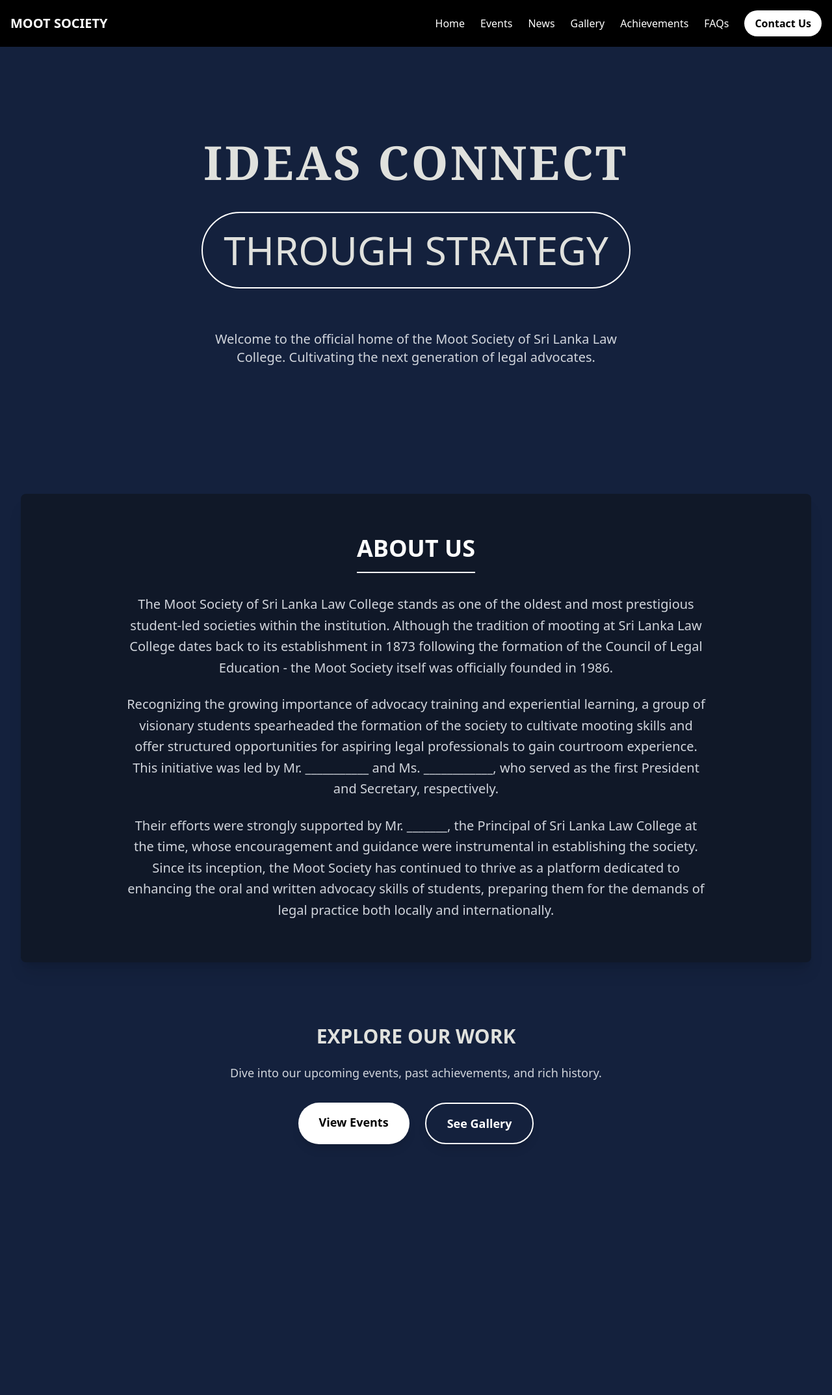
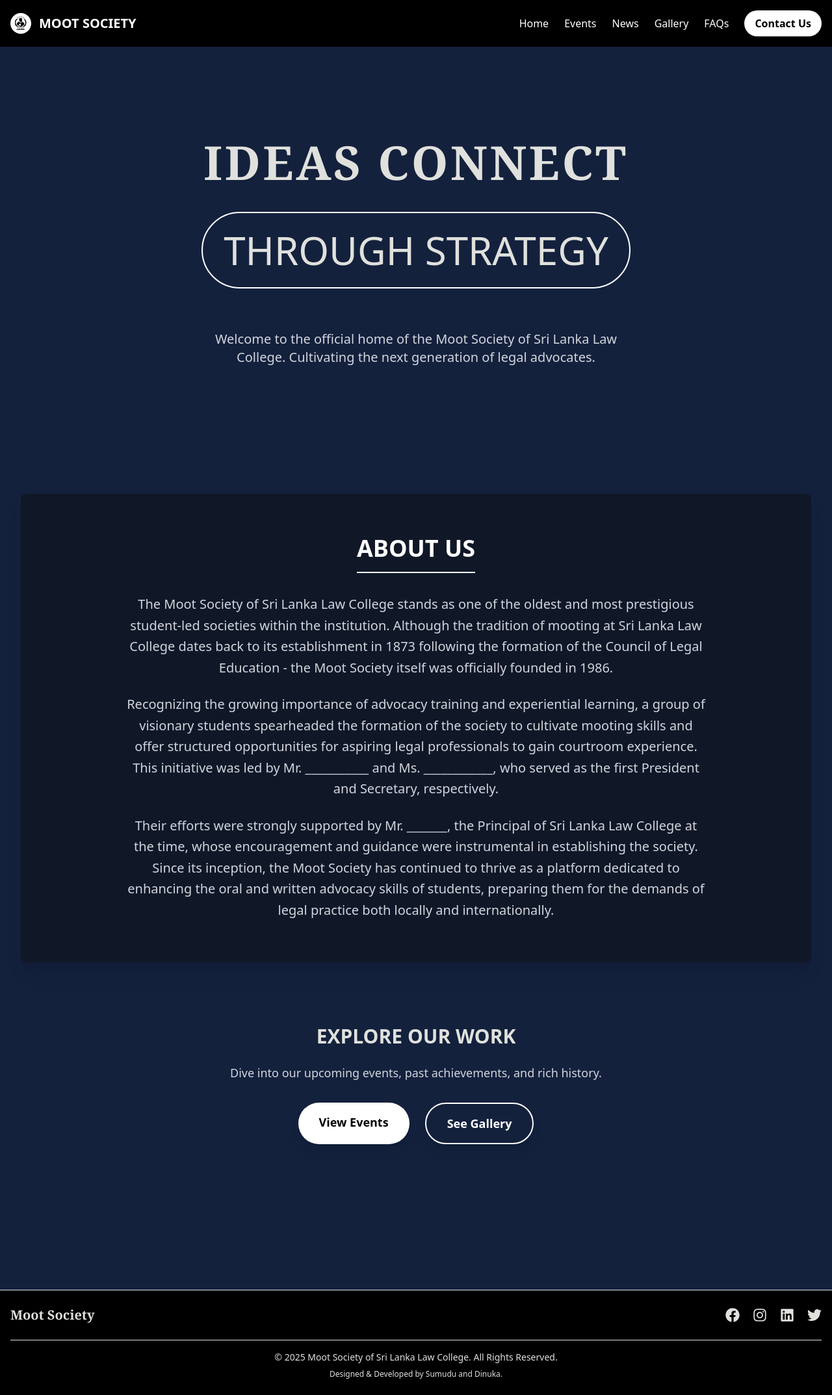
Before and after one commit to Lilvamp237/moot-society-website, a Next.js app in the folder project/moot-society-frontend/: page / in a window 1280 px wide. Shown: the whole page at 65% size. Before the commit the page ends 1889 px from the top, so only its background shows below. Built offline with nearby package versions, Linux system fonts and the light colour scheme; a web font is replaced by a local one.

Commit message:
Added icons and preloader

```diff
--- a/project/moot-society-frontend/src/app/layout.tsx
+++ b/project/moot-society-frontend/src/app/layout.tsx
@@ -3,6 +3,8 @@ import type { Metadata } from "next";
 import { Inter, Playfair_Display } from "next/font/google";
 import "./globals.css";
 import Navbar from "@/components/Navbar"; // Import the Navbar
+import Footer from "@/components/Footer";
+import Preloader from "@/components/Preloader";
 
 const inter = Inter({
   subsets: ["latin"],
@@ -32,8 +34,10 @@ export default function RootLayout({
         Change 'theme-black' to 'theme-blue' to change the entire site's colors.
       */}
       <body className="theme-blue">
+      <Preloader />
         <Navbar />
         <main>{children}</main>
+        <Footer />
       </body>
     </html>
   );
--- /dev/null
+++ b/project/moot-society-frontend/src/components/Footer.tsx
@@ -0,0 +1,51 @@
+// src/components/Footer.tsx
+import React from 'react';
+import Link from 'next/link';
+import { FaFacebook, FaInstagram, FaLinkedin, FaTwitter } from 'react-icons/fa';
+
+const Footer = () => {
+  return (
+    // CHANGE 1: Used 'bg-black' for a solid black background, ignoring the theme.
+    // CHANGE 2: Reduced vertical padding from 'py-8' to 'py-6' to make it thinner.
+    <footer className="bg-black border-t border-border-color mt-24 py-6 px-4">
+      <div className="container mx-auto text-center">
+        {/* Top section - reduced margin-bottom for a more compact look */}
+        <div className="flex flex-col sm:flex-row justify-between items-center mb-6 gap-4">
+          <Link href="/" className="font-serif text-xl font-bold text-foreground hover:opacity-80 transition-opacity">
+            Moot Society
+          </Link>
+          <div className="flex space-x-5 text-foreground">
+            <a href="https://www.facebook.com/mootsocietyofsllc?mibextid=wwXIfr&mibextid=wwXIfr" target="_blank" rel="noopener noreferrer" className="hover:opacity-70 transition-opacity">
+              <FaFacebook size={22} />
+            </a>
+            <a href="https://www.instagram.com/mootsociety_sllc?igsh=MTVmYWlpZ3ZlcWR2Yg==" target="_blank" rel="noopener noreferrer" className="hover:opacity-70 transition-opacity">
+              <FaInstagram size={22} />
+            </a>
+            <a href="https://www.linkedin.com/company/74966622/admin/dashboard/" target="_blank" rel="noopener noreferrer" className="hover:opacity-70 transition-opacity">
+              <FaLinkedin size={22} />
+            </a>
+            <a href="https://x.com/MootSociety?t=HVbsVR-xHKQpbufimK15xQ&s=09" target="_blank" rel="noopener noreferrer" className="hover:opacity-70 transition-opacity">
+              <FaTwitter size={22} />
+            </a>
+          </div>
+        </div>
+
+        {/* Separator line - reduced margin */}
+        <hr className="border-border-color my-4" />
+
+        {/* Bottom section with copyrights */}
+        <div className="text-center space-y-2">
+          <p className="text-sm text-foreground/70">
+            &copy; {new Date().getFullYear()} Moot Society of Sri Lanka Law College. All Rights Reserved.
+          </p>
+          {/* CHANGE 3: Added the new copyright line for you and Dinuka */}
+          <p className="text-xs text-foreground/50">
+            Designed & Developed by Sumudu and Dinuka.
+          </p>
+        </div>
+      </div>
+    </footer>
+  );
+};
+
+export default Footer;
--- a/project/moot-society-frontend/src/components/Navbar.tsx
+++ b/project/moot-society-frontend/src/components/Navbar.tsx
@@ -1,26 +1,80 @@
 // src/components/Navbar.tsx
+'use client';
+
+import React, { useState } from 'react';
 import Link from 'next/link';
+import Image from 'next/image'; // 1. Import the Image component from Next.js
+import { FaBars, FaTimes } from 'react-icons/fa';
 
 const Navbar = () => {
+  const [isOpen, setIsOpen] = useState(false);
+
+  const toggleMenu = () => {
+    setIsOpen(!isOpen);
+  };
+
+  const closeMenu = () => {
+    setIsOpen(false);
+  };
+
   return (
-    <nav className="bg-black text-white sticky top-0 z-50">
+    <nav className="bg-black text-white sticky top-0 z-50 relative">
       <div className="container mx-auto flex justify-between items-center p-4">
-        <Link href="/" className="text-xl font-bold uppercase">
-          Moot Society
+        {/* --- START: THIS IS THE MODIFIED SECTION --- */}
+        <Link
+          href="/"
+          onClick={closeMenu}
+          // 2. Changed to a flex container to align the image and text
+          className="flex items-center space-x-3 text-xl font-bold uppercase"
+        >
+          {/* 3. Added the Image component */}
+          <Image
+            src="/moot-logo.png" // Path to your logo in the 'public' folder
+            alt="Moot Society Logo"
+            width={32} // A good size for a navbar icon
+            height={32}
+            className="rounded-full" // Makes the logo circular, consistent with the preloader
+          />
+          {/* 4. Wrapped text in a span for clarity */}
+          <span>Moot Society</span>
         </Link>
+        {/* --- END: MODIFIED SECTION --- */}
+
+        {/* Desktop Menu (No changes here) */}
         <div className="hidden md:flex space-x-6 items-center">
           <Link href="/" className="hover:text-gray-400 transition-colors">Home</Link>
           <Link href="/events" className="hover:text-gray-400 transition-colors">Events</Link>
           <Link href="/news" className="hover:text-gray-400 transition-colors">News</Link>
           <Link href="/gallery" className="hover:text-gray-400 transition-colors">Gallery</Link>
-          {/* --- ADD THIS NEW LINK --- */}
-          <Link href="/achievements" className="hover:text-gray-400 transition-colors">Achievements</Link>
           <Link href="/faq" className="hover:text-gray-400 transition-colors">FAQs</Link>
           <Link href="/contact" className="bg-white text-black px-4 py-2 rounded-full font-semibold hover:bg-gray-300 transition-colors">
             Contact Us
           </Link>
         </div>
+
+        {/* Mobile Menu Button (No changes here) */}
+        <div className="md:hidden">
+          <button onClick={toggleMenu} aria-label="Toggle Menu">
+            {isOpen ? <FaTimes size={24} /> : <FaBars size={24} />}
+          </button>
+        </div>
       </div>
+
+      {/* Mobile Dropdown Menu (No changes here) */}
+      {isOpen && (
+        <div className="md:hidden absolute top-full left-0 w-full bg-black border-b border-gray-700">
+          <div className="flex flex-col items-center space-y-4 p-6">
+            <Link href="/" onClick={closeMenu} className="hover:text-gray-400 transition-colors py-2">Home</Link>
+            <Link href="/events" onClick={closeMenu} className="hover:text-gray-400 transition-colors py-2">Events</Link>
+            <Link href="/news" onClick={closeMenu} className="hover:text-gray-400 transition-colors py-2">News</Link>
+            <Link href="/gallery" onClick={closeMenu} className="hover:text-gray-400 transition-colors py-2">Gallery</Link>
+            <Link href="/faq" onClick={closeMenu} className="hover:text-gray-400 transition-colors py-2">FAQs</Link>
+            <Link href="/contact" onClick={closeMenu} className="bg-white text-black px-4 py-2 rounded-full font-semibold hover:bg-gray-300 transition-colors mt-4">
+              Contact Us
+            </Link>
+          </div>
+        </div>
+      )}
     </nav>
   );
 };
--- /dev/null
+++ b/project/moot-society-frontend/src/components/Preloader.tsx
@@ -0,0 +1,50 @@
+// src/components/Preloader.tsx
+'use client';
+
+import React, { useState, useEffect } from 'react';
+import Image from 'next/image';
+
+const Preloader = () => {
+  const [isLoading, setIsLoading] = useState(true);
+
+  useEffect(() => {
+    const timer = setTimeout(() => {
+      setIsLoading(false);
+    }, 2000);
+
+    return () => clearTimeout(timer);
+  }, []);
+
+  return (
+    <div
+      className={`
+        fixed inset-0 z-50 flex flex-col items-center justify-center
+        bg-background/50 backdrop-blur-lg
+        transition-opacity duration-500 ease-in-out
+        ${isLoading ? 'opacity-100' : 'opacity-0 pointer-events-none'}
+      `}
+    >
+      <div className="text-center">
+        <Image
+          src="/moot-logo.png"
+          alt="Moot Society Logo"
+          width={150}
+          height={150}
+          // --- THE CHANGE IS HERE ---
+          // 'rounded-full' makes the image a perfect circle.
+          // 'border' and 'border-border-color' add a subtle, theme-aware border.
+          className="mx-auto mb-6 rounded-full border-2 border-border-color"
+          priority
+        />
+        <h1 className="font-serif text-2xl tracking-wider text-foreground">
+          Moot Society
+        </h1>
+        <p className="mt-2 text-lg text-foreground/70">
+          Preparing for the Bar...
+        </p>
+      </div>
+    </div>
+  );
+};
+
+export default Preloader;
```
Also changed, not shown: project/moot-society-frontend/public/moot-logo.png (added).
